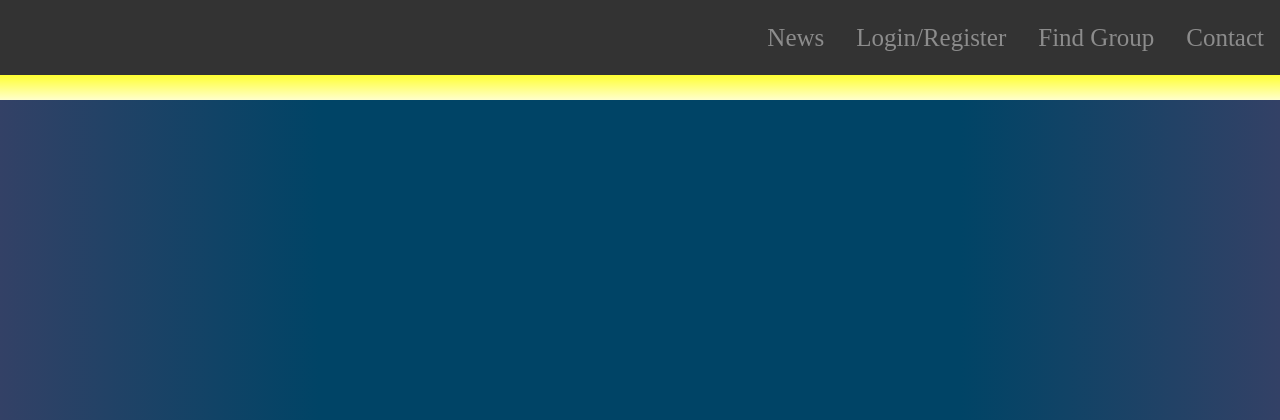
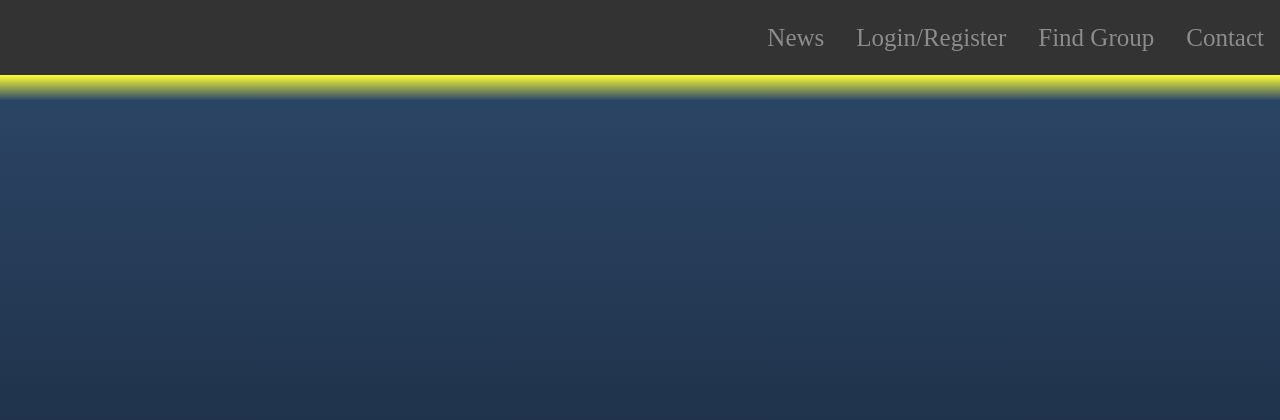
Before and after one commit to yil667/SquadUCSD, a PHP site: page / in a window 1280 px wide. Shown: the top 420 px of the page. Run offline with PHP 8.4, Linux system fonts and the light colour scheme.

Commit message:
changed background

```diff
--- a/mainpage.css
+++ b/mainpage.css
@@ -1,8 +1,15 @@
-body{
+html {
+	background-repeat: no-repeat;
+}
+
+body {
 	padding: 0;
 	margin: 0;
-	background-image: linear-gradient(to right, #334166, #004466 25%, #004466 75%, #334166);
-	color: white;
+	background: #141E30; /* fallback for old browsers */
+	background: -webkit-linear-gradient(to top, #141E30 , #2e4a6b);
+	background: linear-gradient(to top, #141E30 , #2e4a6b);
+    background-attachment: fixed;
+
 }
 
 
@@ -19,6 +26,8 @@ a {
 
 #header {
 	height: 100px;
-	background: linear-gradient(#333333 0%,#333333 75%, #ffff33 75%,#ffffcc 100%);
+	background: #141E30; /* fallback for old browsers */
+	background: -webkit-linear-gradient(#333333 0%,#333333 75%, #ffff33 75%,#2e4a6b 100%);
+	background: linear-gradient(#333333 0%,#333333 75%, #ffff33 75%,#2e4a6b 100%);
 
 }
```
Also changed, not shown: navbar.css (indentation only).
